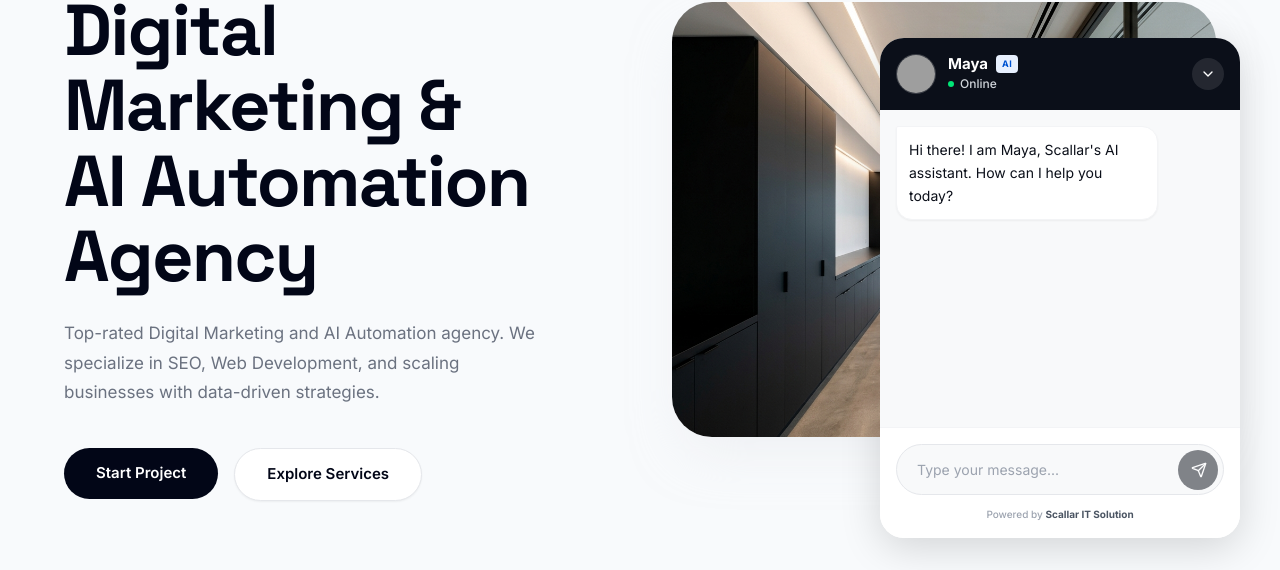
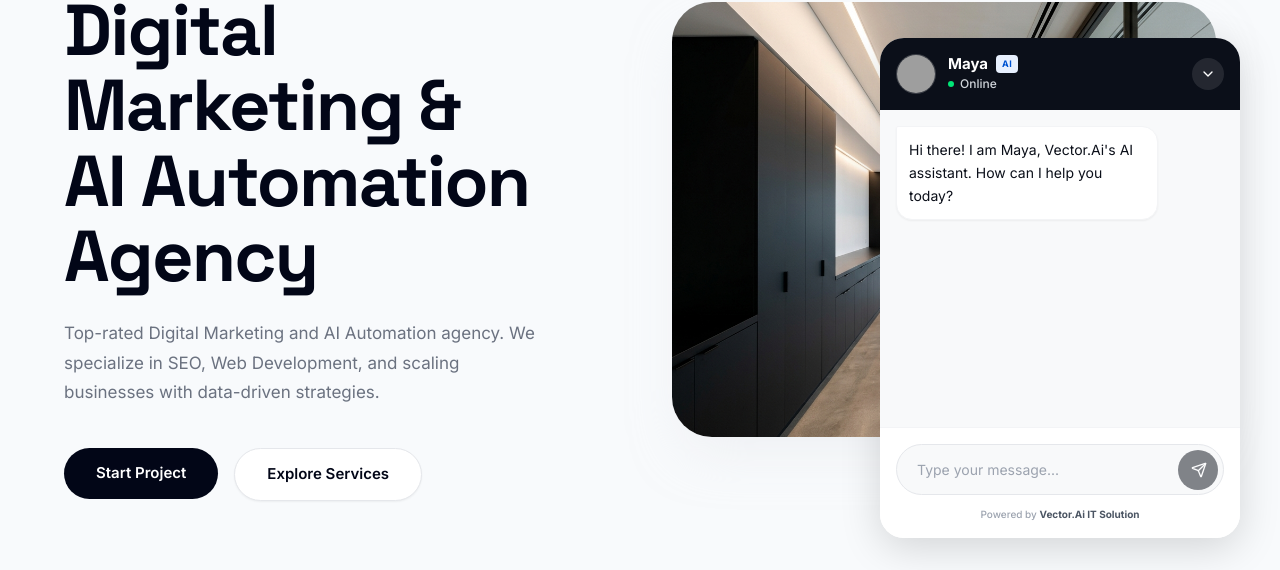
Before and after one commit to 08Satyamkumar/Vector.Ai, a React (Vite) app: page / in a window 1280 px wide. Both pictures are taken after a click on the element 1210 px from the left and 726 px from the top of the page. Shown: the part 222-792 px from the top of the page. Built offline with nearby package versions, Linux system fonts and the light colour scheme; grey boxes are pictures that could not be loaded.

Commit message:
Update chatbot initial greeting, footer branding, and backend knowledge base references from Scallar to Vector.Ai

```diff
--- a/src/components/CTA.jsx
+++ b/src/components/CTA.jsx
@@ -52,7 +52,7 @@ const CTA = () => {
 
             {/* Paragraph */}
             <p className="text-gray-400 text-lg md:text-xl leading-relaxed mb-12 max-w-2xl mx-auto">
-              Stop guessing with your marketing budget. Join hundreds of fast-growing companies using Scallar's data-driven strategies.
+              Stop guessing with your marketing budget. Join hundreds of fast-growing companies using Vector.Ai's data-driven strategies.
             </p>
 
             {/* Buttons */}
--- a/src/components/ChatWidget.jsx
+++ b/src/components/ChatWidget.jsx
@@ -5,7 +5,7 @@ import { motion, AnimatePresence } from 'framer-motion';
 const ChatWidget = () => {
   const [isOpen, setIsOpen] = useState(false);
   const [messages, setMessages] = useState([
-    { role: 'ai', content: 'Hi there! I am Maya, Scallar\'s AI assistant. How can I help you today?' }
+    { role: 'ai', content: 'Hi there! I am Maya, Vector.Ai\'s AI assistant. How can I help you today?' }
   ]);
   const [input, setInput] = useState('');
   const [isLoading, setIsLoading] = useState(false);
@@ -154,7 +154,7 @@ const ChatWidget = () => {
                 </button>
               </form>
               <div className="text-center mt-3 text-gray-400 text-[10px] font-medium">
-                Powered by <span className="text-gray-600 font-bold">Scallar IT Solution</span>
+                Powered by <span className="text-gray-600 font-bold">Vector.Ai IT Solution</span>
               </div>
             </div>
 
```
Also changed, not shown: 2 other files (tests, documents, lock files or other folders).
